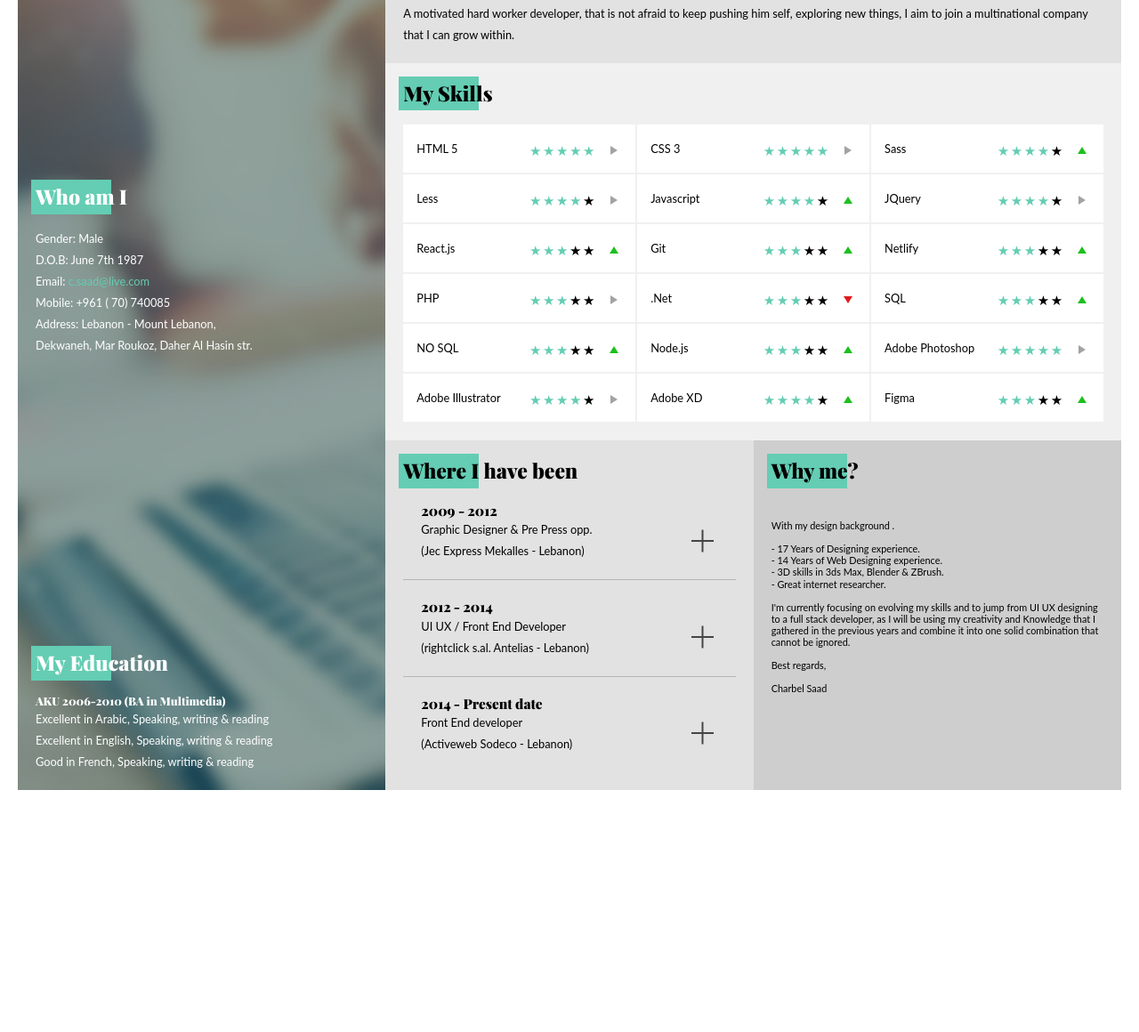
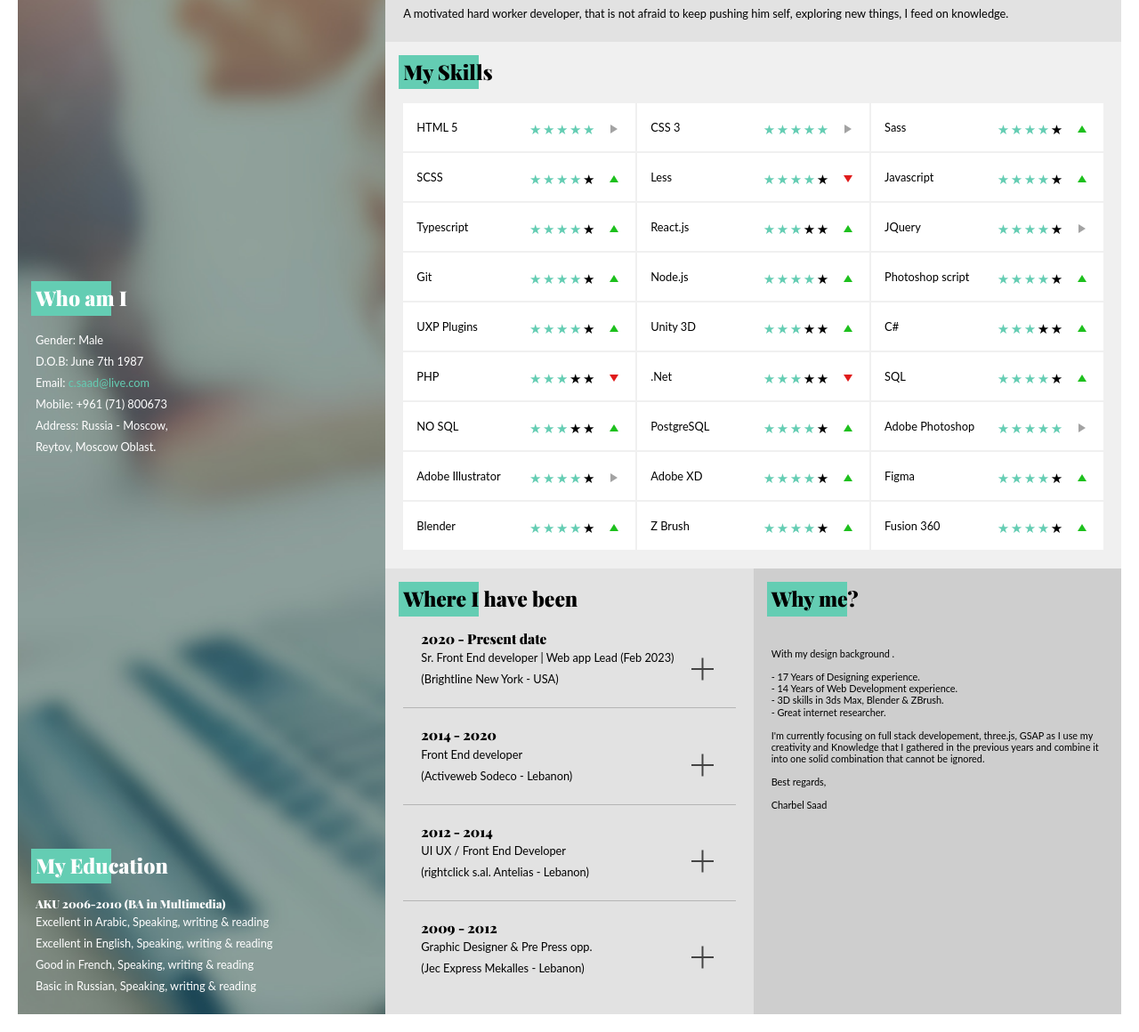
Before and after one commit to cybta/resume, a plain HTML site: page index.html in a window 1280 px wide. Shown: the part 223-1383 px from the top of the page at 89% size. Before the commit the page ends 1131 px from the top, so only its background shows below. Drawn offline with nearby package versions, Linux system fonts and the light colour scheme.

Commit message:
adding new skills

```diff
--- a/index.html
+++ b/index.html
@@ -24,9 +24,9 @@
 						Gender: Male <br>
 						D.O.B: June 7th 1987 <br>
 						Email: <a href="mailto:c.saad@live.com">c.saad@live.com</a> <br>
-						Mobile: +961 ( 70) 740085 <br>
-						Address: Lebanon - Mount Lebanon, <br>
-						Dekwaneh, Mar Roukoz, Daher Al Hasin str.
+						Mobile: +961 (71) 800673 <br>
+						Address: Russia - Moscow, <br>
+						Reytov, Moscow Oblast.
 					</div>
 				</div>
 
@@ -38,8 +38,9 @@
 					<div class="txt-edit">
 						<h6 class="lato">AKU 2006-2010 (BA in Multimedia)</h6>
 						Excellent in Arabic, Speaking, writing & reading <br>
-						Excellent in English, Speaking, writing & reading <br>
-						Good in French, Speaking, writing & reading
+						Excellent in English, Speaking, writing & reading<br>
+						Good in French, Speaking, writing & reading <br>
+						Basic in Russian, Speaking, writing & reading
 					</div>
 				</div>
 			</div>
@@ -59,7 +60,7 @@
 					<strong>My Obejectives</strong>
 				</h2>
 				<div class="row">
-					A motivated hard worker developer, that is not afraid to keep pushing him self, exploring new things, I aim to join a multinational company that I can grow within.
+					A motivated hard worker developer, that is not afraid to keep pushing him self, exploring new things, I feed on knowledge.
 				</div>
 			</div>
 			<div class="flex fd-c">
@@ -87,7 +88,13 @@
 								<div class="stars"></div>
 							</div>
 						</div>
-						<div class="colw-33 res-s-100" data-lvl="4" data-evo="still">
+						<div class="colw-33 res-s-100" data-lvl="4" data-evo="increase">
+							<div class="flex ai-c jc-sb pad-15">
+								<div>SCSS</div>
+								<div class="stars"></div>
+							</div>
+						</div>
+						<div class="colw-33 res-s-100" data-lvl="4" data-evo="decrease">
 							<div class="flex ai-c jc-sb pad-15">
 								<div>Less</div>
 								<div class="stars"></div>
@@ -99,9 +106,9 @@
 								<div class="stars"></div>
 							</div>
 						</div>
-						<div class="colw-33 res-s-100" data-lvl="4" data-evo="still">
+						<div class="colw-33 res-s-100" data-lvl="4" data-evo="increase">
 							<div class="flex ai-c jc-sb pad-15">
-								<div>JQuery</div>
+								<div>Typescript</div>
 								<div class="stars"></div>
 							</div>
 						</div>
@@ -111,20 +118,54 @@
 								<div class="stars"></div>
 							</div>
 						</div>
-						<div class="colw-33 res-s-100" data-lvl="3" data-evo="increase">
+
+						<div class="colw-33 res-s-100" data-lvl="4" data-evo="still">
+							<div class="flex ai-c jc-sb pad-15">
+								<div>JQuery</div>
+								<div class="stars"></div>
+							</div>
+						</div>
+
+						<div class="colw-33 res-s-100" data-lvl="4" data-evo="increase">
 							<div class="flex ai-c jc-sb pad-15">
 								<div>Git</div>
 								<div class="stars"></div>
 							</div>
 						</div>
-						<div class="colw-33 res-s-100" data-lvl="3" data-evo="increase">
+						<div class="colw-33 res-s-100" data-lvl="4" data-evo="increase">
 							<div class="flex ai-c jc-sb pad-15">
-								<div>Netlify</div>
+								<div>Node.js</div>
 								<div class="stars"></div>
 							</div>
 						</div>
 
-						<div class="colw-33 res-s-100" data-lvl="3" data-evo="still">
+						<div class="colw-33 res-s-100" data-lvl="4" data-evo="increase">
+							<div class="flex ai-c jc-sb pad-15">
+								<div>Photoshop script</div>
+								<div class="stars"></div>
+							</div>
+						</div>
+						<div class="colw-33 res-s-100" data-lvl="4" data-evo="increase">
+							<div class="flex ai-c jc-sb pad-15">
+								<div>UXP Plugins</div>
+								<div class="stars"></div>
+							</div>
+						</div>
+
+						<div class="colw-33 res-s-100" data-lvl="3" data-evo="increase">
+							<div class="flex ai-c jc-sb pad-15">
+								<div>Unity 3D</div>
+								<div class="stars"></div>
+							</div>
+						</div>
+						<div class="colw-33 res-s-100" data-lvl="3" data-evo="increase">
+							<div class="flex ai-c jc-sb pad-15">
+								<div>C#</div>
+								<div class="stars"></div>
+							</div>
+						</div>
+
+						<div class="colw-33 res-s-100" data-lvl="3" data-evo="decrease">
 							<div class="flex ai-c jc-sb pad-15">
 								<div>PHP</div>
 								<div class="stars"></div>
@@ -137,7 +178,7 @@
 								<div class="stars"></div>
 							</div>
 						</div>
-						<div class="colw-33 res-s-100" data-lvl="3" data-evo="increase">
+						<div class="colw-33 res-s-100" data-lvl="4" data-evo="increase">
 							<div class="flex ai-c jc-sb pad-15">
 								<div>SQL</div>
 								<div class="stars"></div>
@@ -149,9 +190,9 @@
 								<div class="stars"></div>
 							</div>
 						</div>
-						<div class="colw-33 res-s-100" data-lvl="3" data-evo="increase">
+						<div class="colw-33 res-s-100" data-lvl="4" data-evo="increase">
 							<div class="flex ai-c jc-sb pad-15">
-								<div>Node.js</div>
+								<div>PostgreSQL</div>
 								<div class="stars"></div>
 							</div>
 						</div>
@@ -174,9 +215,27 @@
 								<div class="stars"></div>
 							</div>
 						</div>
-						<div class="colw-33 res-s-100" data-lvl="3" data-evo="increase">
+						<div class="colw-33 res-s-100" data-lvl="4" data-evo="increase">
 							<div class="flex ai-c jc-sb pad-15">
 								<div>Figma</div>
+								<div class="stars"></div>
+							</div>
+						</div>
+						<div class="colw-33 res-s-100" data-lvl="4" data-evo="increase">
+							<div class="flex ai-c jc-sb pad-15">
+								<div>Blender</div>
+								<div class="stars"></div>
+							</div>
+						</div>
+						<div class="colw-33 res-s-100" data-lvl="4" data-evo="increase">
+							<div class="flex ai-c jc-sb pad-15">
+								<div>Z Brush</div>
+								<div class="stars"></div>
+							</div>
+						</div>
+						<div class="colw-33 res-s-100" data-lvl="4" data-evo="increase">
+							<div class="flex ai-c jc-sb pad-15">
+								<div>Fusion 360</div>
 								<div class="stars"></div>
 							</div>
 						</div>
@@ -193,30 +252,85 @@
 							<div class="accordion">
 								<ul>
 									<li>
-										<div class="jobtitle txt-edit" >
-											<h5 class="lato">2009 - 2012</h5>
-											Graphic Designer & Pre Press opp. <br>
-											(Jec Express Mekalles - Lebanon)
+										<div class="jobtitle txt-edit">
+											<h5 class="lato">2020 - Present date</h5>
+											Sr. Front End developer | Web app Lead (Feb 2023) <br>
+											(Brightline New York - USA)
 										</div>
 										<div class="jobdesc" data-acc="job1">
 											<div>
 												<h5 class="title">Key Qualifications & Responsibilities</h5>
-												Meeting up with the clients and understanding their vision.
+
+												creating interactive advertizment with microsites and serving it on straming apps like (Disney+, hulu,
+												Discovery+ and
+												NBCU)
 												<br>
-												Brain storming after meeting up with the client.
+
+												Creating Javascript SDK for (NBCU / Peakock) streaming app for canvas framework called Lightning JS.
 												<br>
-												Create Brands and designing corporate identities.
+
+												integrating and maintaining html creatives served on multicross platform like (ios, android, android tv,
+												firetv, nintendo, playstation, xbox, tizen tv and of course I forgot some others)
 												<br>
-												Prepare files for printing.
+
+												creating scripts for adobe photoshop and automatically export all assets from PSD to PNG/JPG with json files
+												and manifest
+												<br>
+
+												the creator of a platform using PERN stack to automatically deploy a full AD with a single button by uloading the assets made
+												by the previous point using AWS
+												<br>
+
+												Working on PERN stack to create a wizard like for the partners to create their microsites by only uploading a zip file, a video and an image
+												<br>
+
+												Generating and copying adjusting deploying files with Node JS and AWS
+												<br>
 
 												<h5 class="title mt-25">Key Achievements</h5>
-												Designing brands and give them lives, increased client icome.
+												Implemented new responsive, mobile-first approach which increased mobile traffic by 20%.
 											</div>
 										</div>
 									</li>
 
 									<li>
-										<div class="jobtitle txt-edit" >
+										<div class="jobtitle txt-edit">
+											<h5 class="lato">2014 - 2020</h5>
+											Front End developer <br>
+											(Activeweb Sodeco - Lebanon)
+										</div>
+										<div class="jobdesc" data-acc="job1">
+											<div>
+												<h5 class="title">Key Qualifications & Responsibilities</h5>
+												Implemented websites, mobile applications, and landing pages from concept through deployment.
+												<br>
+
+												Standardized all output with a new, responsive, mobile-first approach and strategy.
+												<br>
+
+												Assessed UX and UI designs for technical feasibility.
+												<br>
+
+												Debuging codes for bug free websites.
+												<br>
+
+												Developed standard and ad hoc reports in graph format as required.
+												<br>
+
+												Collaborated with product team members to implement new feature developments.
+												<br>
+
+												From 2017 - 2020
+												working as a Fullstack developer using PERN stack to create e-comerce websites
+
+												<h5 class="title mt-25">Key Achievements</h5>
+												Implemented new responsive, mobile-first approach which increased mobile traffic by 20%.
+											</div>
+										</div>
+									</li>
+
+									<li>
+										<div class="jobtitle txt-edit">
 											<h5 class="lato">2012 - 2014</h5>
 											UI UX / Front End Developer <br>
 											(rightclick s.al. Antelias - Lebanon)
@@ -240,31 +354,26 @@
 
 									<li>
 										<div class="jobtitle txt-edit" >
-											<h5 class="lato">2014 - Present date</h5>
-											Front End developer <br>
-											(Activeweb Sodeco - Lebanon)
+											<h5 class="lato">2009 - 2012</h5>
+											Graphic Designer & Pre Press opp. <br>
+											(Jec Express Mekalles - Lebanon)
 										</div>
 										<div class="jobdesc" data-acc="job1">
 											<div>
 												<h5 class="title">Key Qualifications & Responsibilities</h5>
-												Implemented websites, mobile applications, and landing pages from concept through deployment.
+												Meeting up with the clients and understanding their vision.
 												<br>
-												Standardized all output with a new, responsive, mobile-first approach and strategy.
+												Brain storming after meeting up with the client.
 												<br>
-												Assessed UX and UI designs for technical feasibility.
+												Create Brands and designing corporate identities.
 												<br>
-												Debuging codes for bug free websites.
-												<br>
-												Developed standard and ad hoc reports in graph format as required.
-												<br>
-												Collaborated with product team members to implement new feature developments.
+												Prepare files for printing.
 
 												<h5 class="title mt-25">Key Achievements</h5>
-												Implemented new responsive, mobile-first approach which increased mobile traffic by 20%.
+												Designing brands and give them lives, increased client icome.
 											</div>
 										</div>
 									</li>
-
 								</ul>
 							</div>
 						</div>
@@ -279,11 +388,11 @@
 									<div class="txt-edit smaller">
 										With my design background . <br><br>
 										- <span class="expdate" id="designdate" data-date="2006"></span> Years of Designing experience.<br>
-										- <span class="expdate" id="webdate" data-date="2009"></span> Years of Web Designing experience.<br>
+										- <span class="expdate" id="webdate" data-date="2009"></span> Years of Web Development experience.<br>
 										- 3D skills in 3ds Max, Blender & ZBrush.<br>
 										- Great internet researcher.
 										<br><br>
-										I'm currently focusing on evolving my skills and to jump from UI UX designing to a full stack developer, as I will be using my creativity and Knowledge that I gathered in the previous years and combine it into one solid combination that cannot be ignored.
+										I'm currently focusing on full stack developement, three.js, GSAP as I use my creativity and Knowledge that I gathered in the previous years and combine it into one solid combination that cannot be ignored.
 										<br><br>
 										Best regards,
 										<br><br>
```
